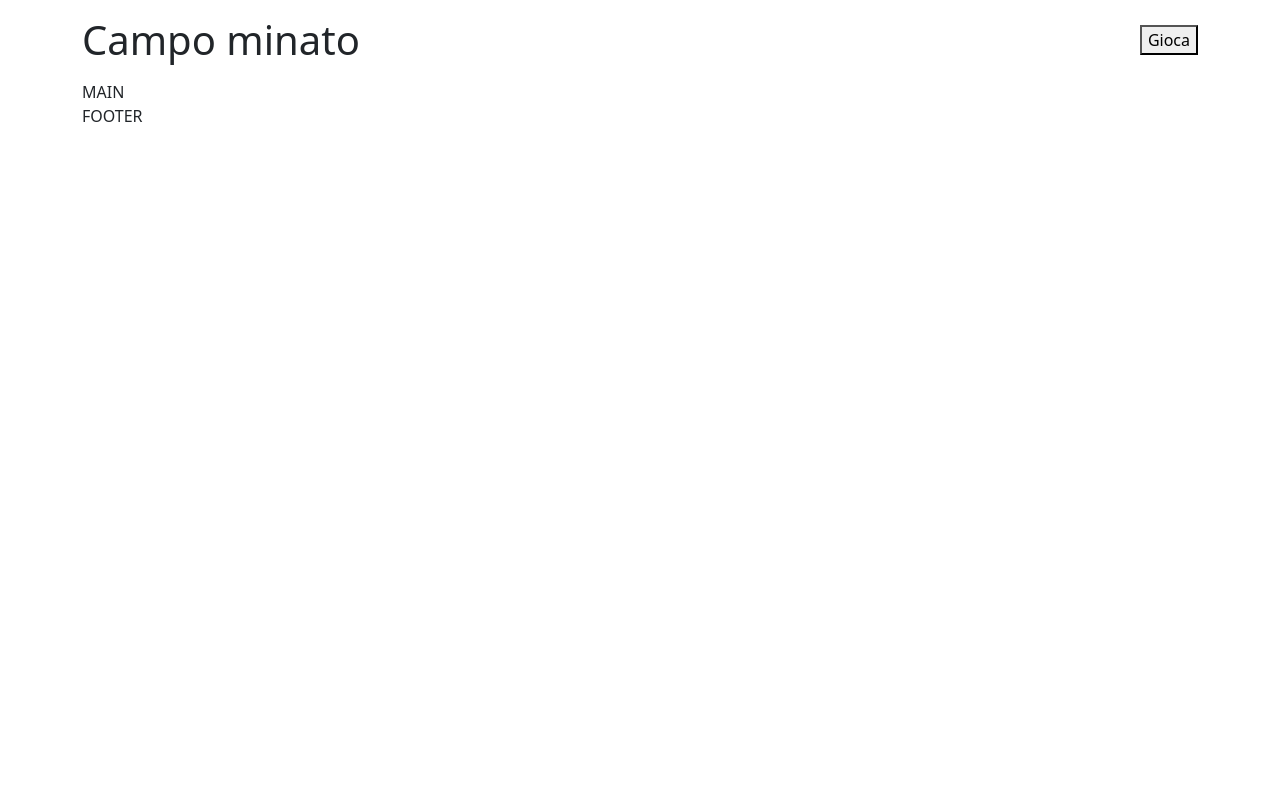
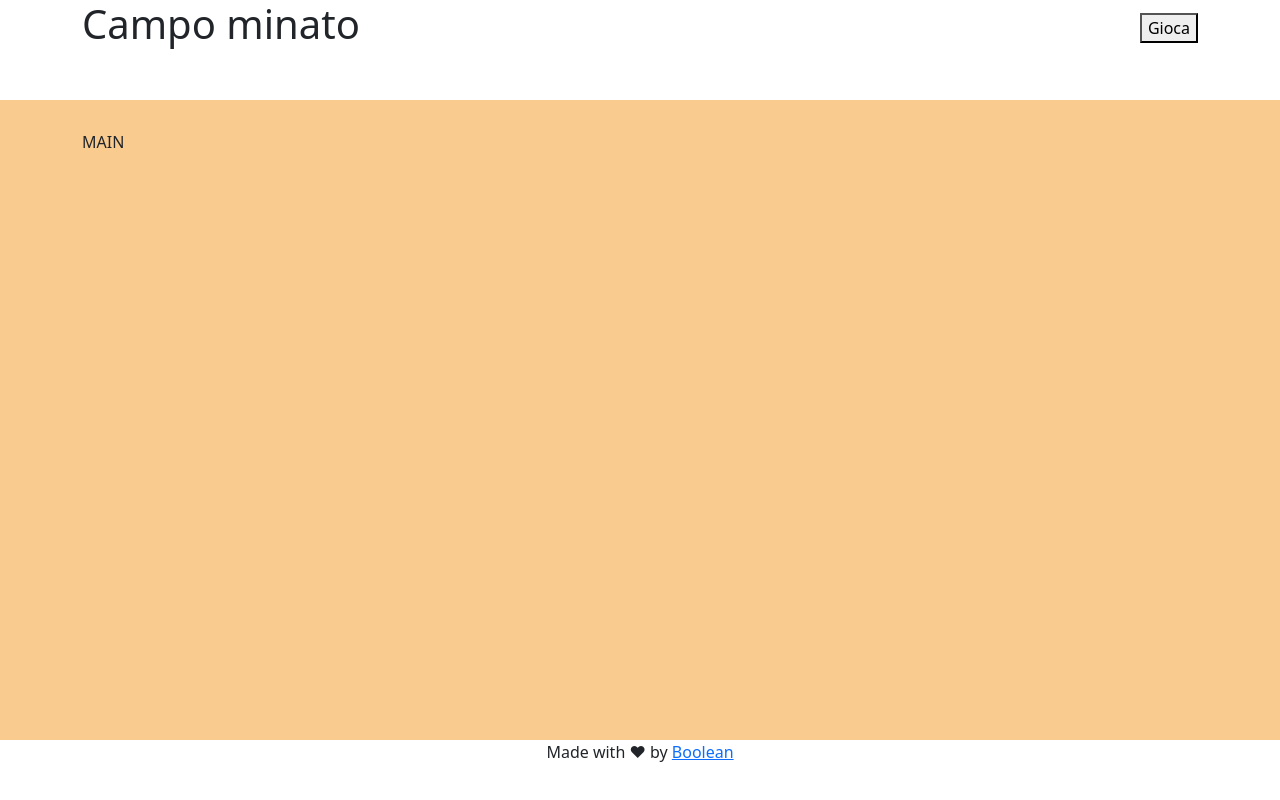
Before and after one commit to FrancescoFolgheraiter/js-campominato-grid, a plain HTML site: page index.html in a window 1280 px wide. Drawn offline with nearby package versions, Linux system fonts and the light colour scheme.

Commit message:
create layout html

```diff
--- a/css/style.css
+++ b/css/style.css
@@ -1,3 +1,11 @@
+/*
+    ROOT
+*/
+:root{
+    --height-header:100px;
+    --height-footer:60px;
+}
+
 /*
     RESET
 */
@@ -8,3 +16,25 @@ html{
 /*
     GENERAL
 */
+
+/*
+    HEADER
+*/
+header{
+    height:var(--height-header);
+}
+
+/*
+    MAIN
+*/
+main{
+    background-color: rgb(250, 203, 143);
+    padding:30px 0px;
+    height:calc(100vh - (var(--height-header) + var(--height-footer)));
+}
+/*
+    FOOTER
+*/
+footer{
+    height:var(--height-footer);
+}
--- a/index.html
+++ b/index.html
@@ -18,7 +18,7 @@
     <header>
         <div class="container">
             <div class="d-flex justify-content-between align-items-center">
-                <h1 class="mb-3 mt-3">Campo minato</h1>
+                <h1>Campo minato</h1>
                 <div>
                     <button type="button">
                         Gioca
@@ -40,8 +40,8 @@
 
     <!--INIZIO FOOTER-->
     <footer>
-        <div class="container">
-            FOOTER
+        <div class="container text-center">
+            Made with &hearts; by <a href="#">Boolean</a>
         </div>
     </footer>
     <!--FINE FOOTER-->
```
